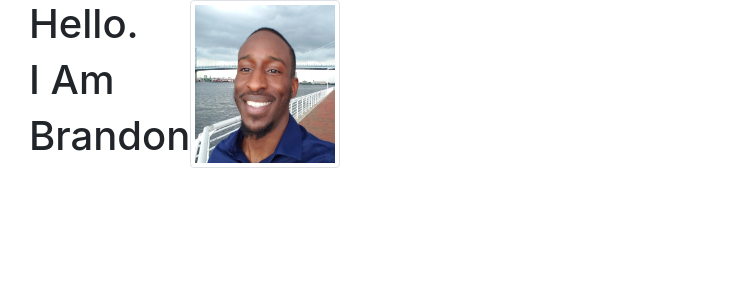
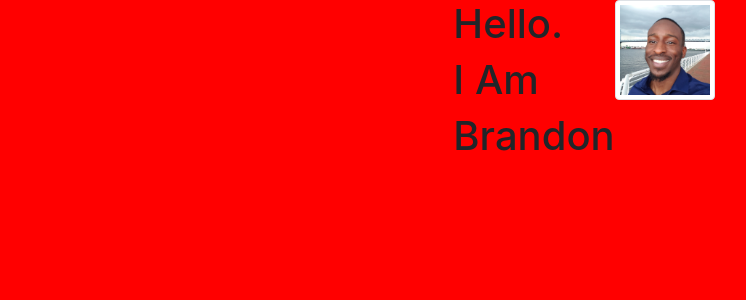
Before and after one commit to BrandonGrayson/test-portfolio, a React (Create React App) app: page / in a window 1280 px wide. Shown: the top 300 px of the page, without its empty margins (56-802 px from the left). Built offline with nearby package versions, Linux system fonts and the light colour scheme.

Commit message:
err positioning elements

```diff
--- a/src/components/hello.js
+++ b/src/components/hello.js
@@ -1,8 +1,16 @@
 import React from "react";
+import "../styles/hello.css"
+
+const styles = {
+    hero: {
+        background: "red",
+        height: "100vh"
+    }
+}
 
 const Hello = () => {
     return (
-        <div className='container hero d-flex flex-row align-itmes-center'>
+        <div className='container hero d-flex flex-row justify-content-center col-sm-12 col-md-12 col-lg-12 col-xl-12' style={styles.hero}>
             <div className='flex-column'>
                 <h1>Hello.</h1>
                 <h1>I Am</h1>
@@ -11,7 +19,7 @@ const Hello = () => {
 
 
 
-            <img src="./img/Brandon_cropped.jpg" class="img-thumbnail" alt="..." style={{ 'maxWidth': '150px'}} / >
+            <img src="./img/Brandon_cropped.jpg" class="img-thumbnail" alt="..." style={{ 'maxWidth': '150px', 'maxHeight': '100px'}} / >
         </div>
     )
 
--- a/src/index.css
+++ b/src/index.css
@@ -1,4 +1,5 @@
 body {
+  background: black;
   margin: 0;
   font-family: -apple-system, BlinkMacSystemFont, 'Segoe UI', 'Roboto', 'Oxygen',
     'Ubuntu', 'Cantarell', 'Fira Sans', 'Droid Sans', 'Helvetica Neue',
--- a/src/styles/hello.css
+++ b/src/styles/hello.css
@@ -0,0 +1,3 @@
+body {
+    background: black;
+}
```
